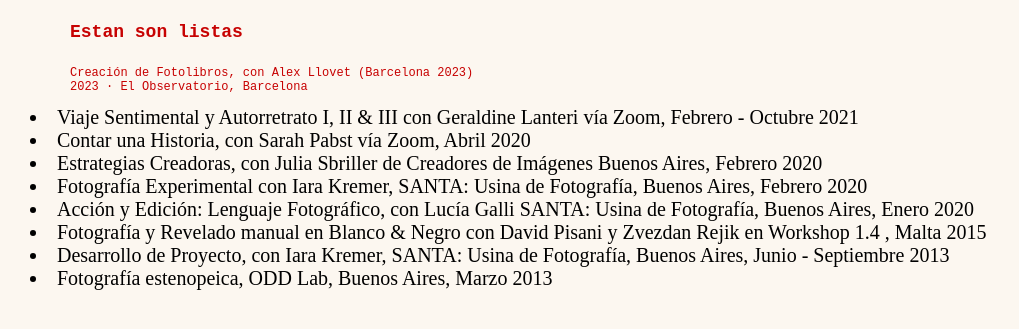
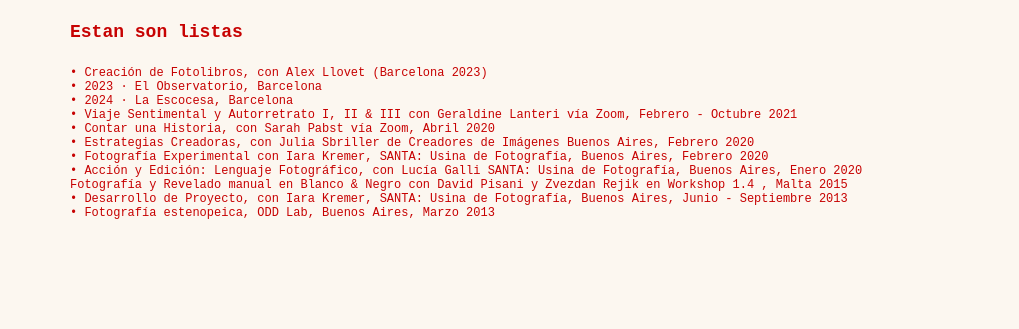
Before and after one commit to luluzlux/web, a plain HTML site: page flotaflota.html in a window 1280 px wide. Shown: the part 67-396 px from the top of the page, without its empty margins (0-1019 px from the left). Drawn offline with Linux system fonts and the light colour scheme.

Commit message:
jueves 19 nov

```diff
--- a/flotaflota.html
+++ b/flotaflota.html
@@ -12,21 +12,26 @@
     <h2>luz cubas.</h2>
 
 
-<ul>
+    <ul>
         <h4>Estan son listas</h4>
-        <li>Creación de Fotolibros, con Alex Llovet (Barcelona 2023)</li>
-        <li>2023 · El Observatorio, Barcelona</li>
+        <li>• Creación de Fotolibros, con Alex Llovet (Barcelona 2023)</li>
+        <li>• 2023 · El Observatorio, Barcelona</li>
+        <li>• 2024 · La Escocesa, Barcelona</li>
+        <li>• Viaje Sentimental y Autorretrato I, II & III con Geraldine Lanteri vía Zoom, Febrero - Octubre 2021</li>
+        <li>• Contar una Historia, con Sarah Pabst vía Zoom, Abril 2020</li>
+        <li>• Estrategias Creadoras, con Julia Sbriller de Creadores de Imágenes Buenos Aires, Febrero 2020</li>
+        <li>• Fotografía Experimental con Iara Kremer, SANTA: Usina de Fotografía, Buenos Aires, Febrero 2020</li>
+        <li>• Acción y Edición: Lenguaje Fotográfico, con Lucía Galli SANTA: Usina de Fotografía, Buenos Aires, Enero 2020
+        </li>
+        <li>Fotografía y Revelado manual en Blanco & Negro con David Pisani y Zvezdan Rejik en Workshop 1.4 , Malta 2015
+        </li>
+        <li>• Desarrollo de Proyecto, con Iara Kremer, SANTA: Usina de Fotografía, Buenos Aires, Junio - Septiembre 2013
+        </li>
+        <li>• Fotografía estenopeica, ODD Lab, Buenos Aires, Marzo 2013</li>
     </ul>
 
 
-<li>Viaje Sentimental y Autorretrato I, II & III con Geraldine Lanteri vía Zoom, Febrero - Octubre 2021</li>
-<li>Contar una Historia, con Sarah Pabst vía Zoom, Abril 2020</li>
-<li>Estrategias Creadoras, con Julia Sbriller de Creadores de Imágenes Buenos Aires, Febrero 2020</li>
-<li>Fotografía Experimental con Iara Kremer, SANTA: Usina de Fotografía, Buenos Aires, Febrero 2020</li>
-<li>Acción y Edición: Lenguaje Fotográfico, con Lucía Galli SANTA: Usina de Fotografía, Buenos Aires, Enero 2020</li>
-<li>Fotografía y Revelado manual en Blanco & Negro con David Pisani y Zvezdan Rejik en Workshop 1.4 , Malta 2015</li>
-<li>Desarrollo de Proyecto, con Iara Kremer, SANTA: Usina de Fotografía, Buenos Aires, Junio - Septiembre 2013</li>
-<li>Fotografía estenopeica, ODD Lab, Buenos Aires, Marzo 2013</li>
+
 
 
 
```
Also changed, not shown: index.html (+1 -5 lines).
